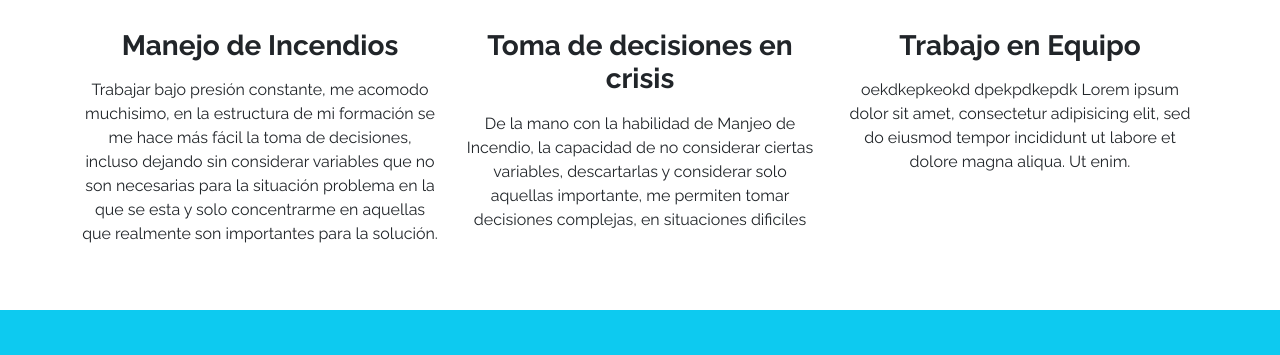
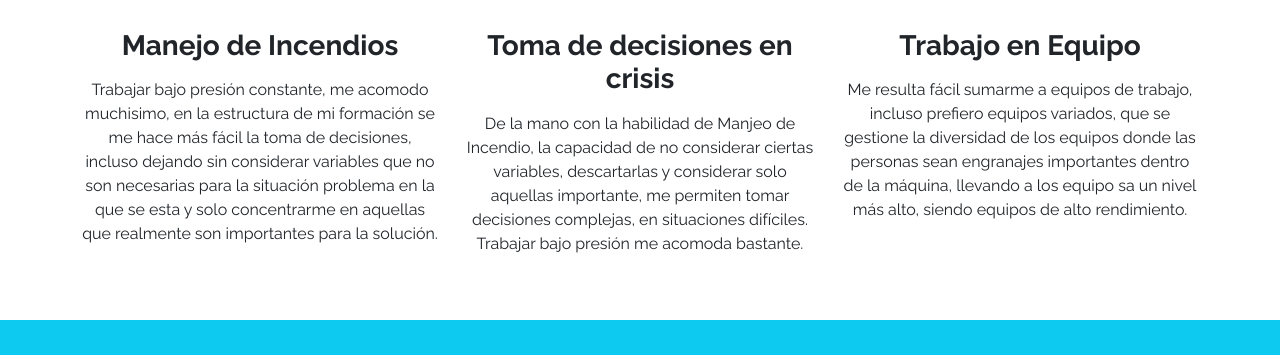
Before and after one commit to RaimundoIbieta/Prueba2, a plain HTML site: page fdsw-github/index.html in a window 1280 px wide. Shown: the part 984-1339 px from the top of the page. Drawn offline with nearby package versions, Linux system fonts and the light colour scheme.

Commit message:
Cambios en sección Acerca de mí

```diff
--- a/fdsw-github/index.html
+++ b/fdsw-github/index.html
@@ -96,7 +96,8 @@
                 <p class="my-3">
                     De la mano con la habilidad de Manjeo de Incendio, la capacidad de no considerar
                     ciertas variables, descartarlas y considerar solo aquellas importante, me permiten
-                    tomar decisiones complejas, en situaciones dificiles
+                    tomar decisiones complejas, en situaciones difíciles. Trabajar bajo presión me acomoda
+                    bastante.
 
                 </p>
             </div>
@@ -104,8 +105,11 @@
                 <i class="fas fa-users fa-3x my-3"></i>
                 <h3 class="my-3 fw-bold">Trabajo en Equipo</h3>
                 <p class="my-3">
-                    oekdkepkeokd dpekpdkepdk Lorem ipsum dolor sit amet, consectetur adipisicing elit, sed do
-                    eiusmod tempor incididunt ut labore et dolore magna aliqua. Ut enim.
+                    Me resulta fácil sumarme a equipos de trabajo, incluso prefiero equipos variados,
+                    que se gestione la diversidad de los equipos donde las personas sean engranajes importantes
+                    dentro de la máquina, llevando a los equipo sa un nivel más alto, siendo equipos de alto
+                    rendimiento.
+
                 </p>
             </div>
         </div>
```
